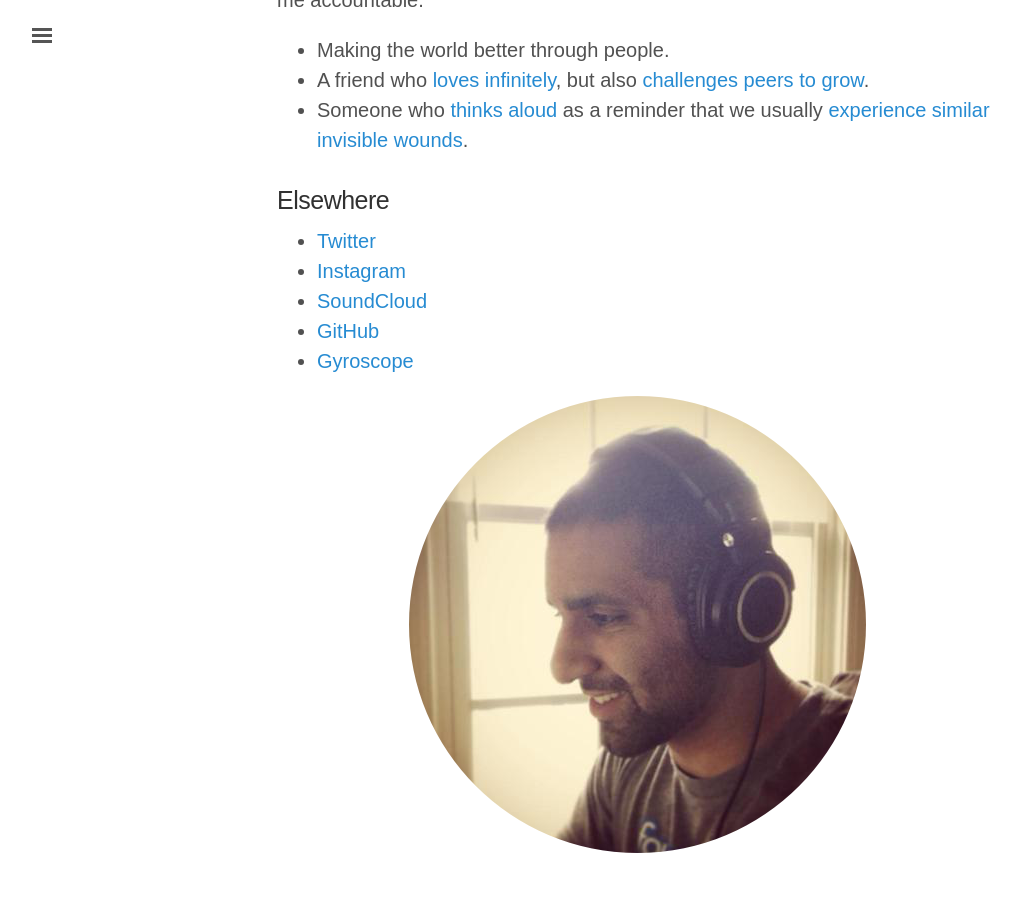
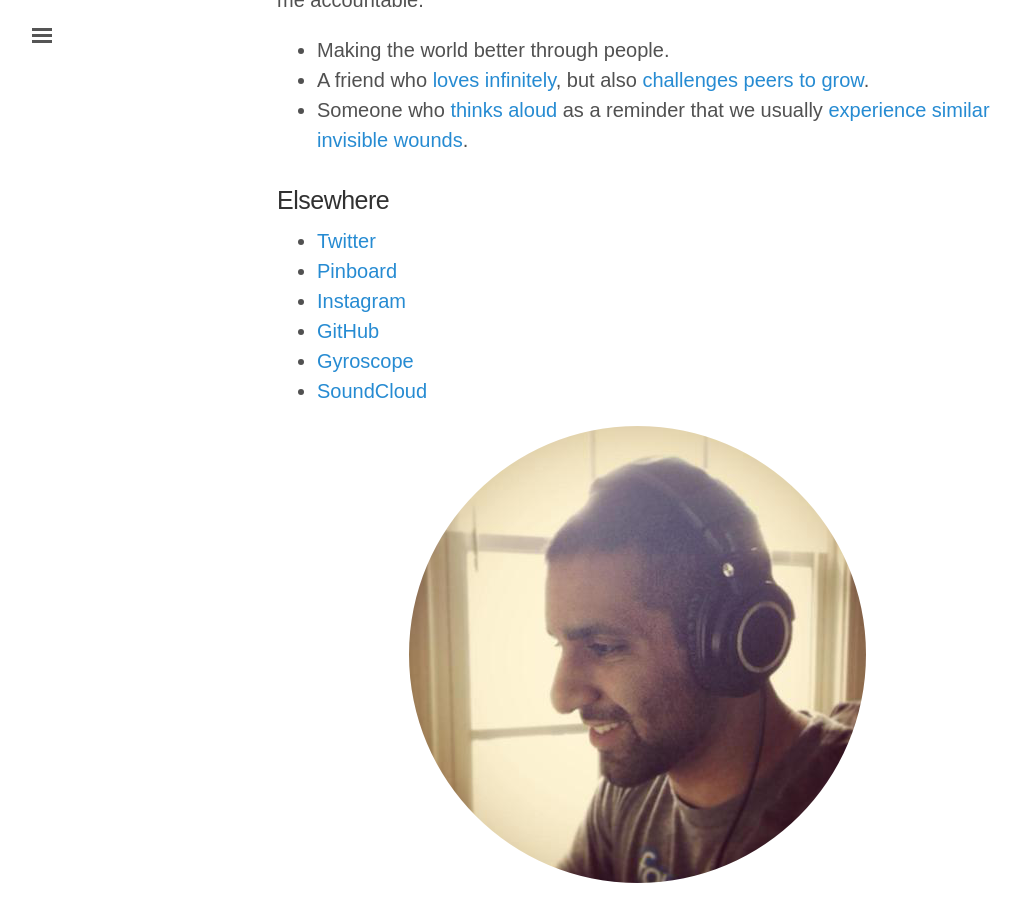
Before and after one commit to rvsrvs/jasdev.github.io, a Jekyll site: the page built from about.md, in a window 1280 px wide and 900 px high, scrolled down 899 px. Shown: the whole window, without its empty margins (3-1021 px from the left). Built offline with Jekyll 4.4.1, drawn with Linux system fonts in a browser that asks for light colours; some web fonts are replaced.

Commit message:
Adds Pinboard account and reordering some links

```diff
--- a/about.md
+++ b/about.md
@@ -25,9 +25,10 @@ One of the most impactful questions I’ve come across is “[what would you lik
 ### Elsewhere
 
 - [Twitter](https://twitter.com/jasdev)
+- [Pinboard](https://pinboard.in/u:jasdev)
 - [Instagram](https://www.instagram.com/jasdev/)
-- [SoundCloud](https://soundcloud.com/jasdev-singh)
 - [GitHub](https://github.com/jasdev)
 - [Gyroscope](https://gyrosco.pe/jasdev/helix/)
+- [SoundCloud](https://soundcloud.com/jasdev-singh)
 
 ![](/public/images/about-pic.png){: .center-image }
```
